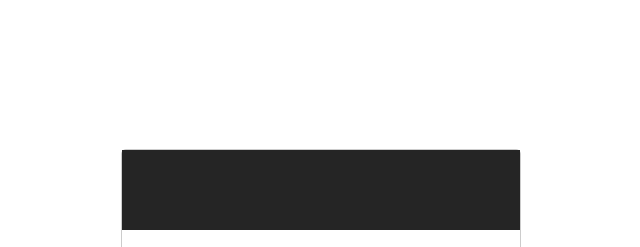
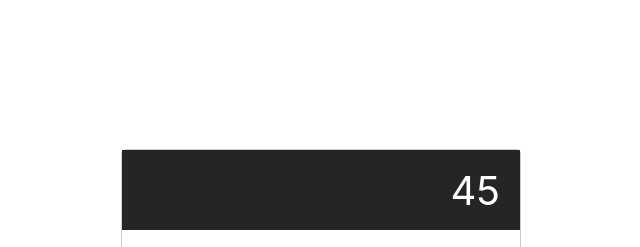
Before and after one commit to cemeris/calculator, a plain HTML site: page index.html in a window 1280 px wide. Shown: the top 247 px of the page, 319-959 px from the left. Drawn offline with nearby package versions, Linux system fonts and the light colour scheme.

Commit message:
added js file with basic setup

```diff
--- a/index.html
+++ b/index.html
@@ -9,7 +9,7 @@
   <body>
     <div class="calculator card">
 
-      <input type="text" class="calculator-screen z-depth-1" value="" disabled />
+      <input type="text" class="calculator-screen z-depth-1" value="4" disabled />
 
       <div class="calculator-keys">
 
@@ -41,5 +41,6 @@
 
       </div>
     </div>
+    <script src="script.js"></script>
   </body>
 </html>
--- a/script.js
+++ b/script.js
@@ -0,0 +1,9 @@
+/*This is Comment*/
+
+/*Next line has variable*/
+let x = 5;
+
+
+
+let field = document.querySelector('.calculator-screen');
+field.value = field.value + 5;
```
